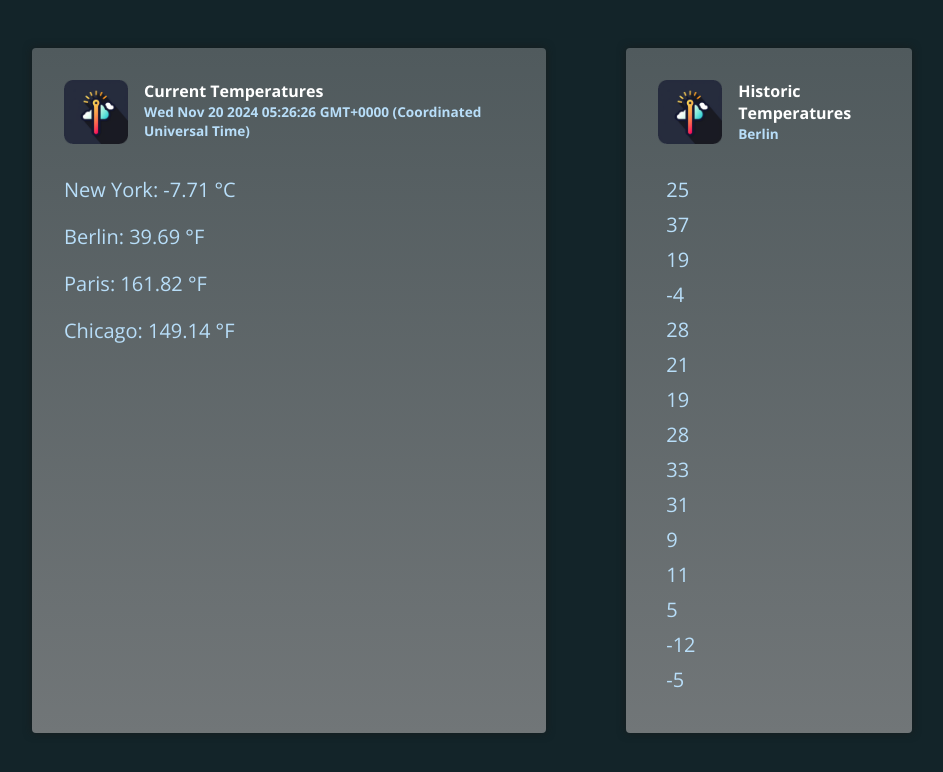
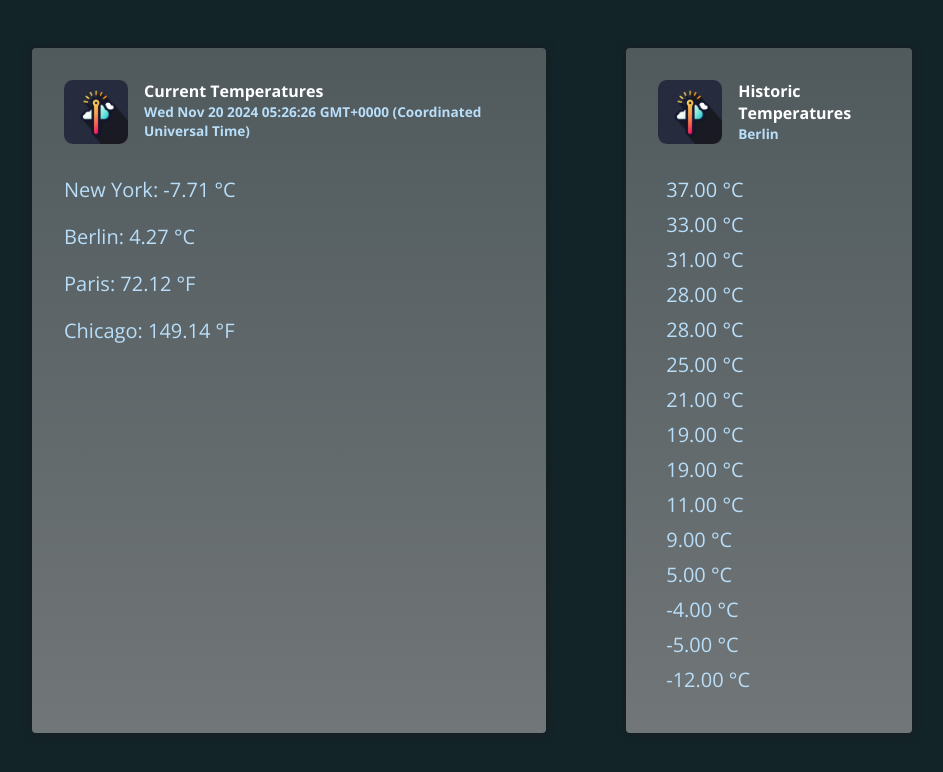
Before and after one commit to Saipavan1612/angular-pipes, an Angular app: page / in a window 1280 px wide. Shown: the top 772 px of the page, without its empty margins (168-1111 px from the left). Built offline with nearby package versions, Linux system fonts and the light colour scheme.

Commit message:
sort pipe

```diff
--- a/src/app/app.component.html
+++ b/src/app/app.component.html
@@ -8,8 +8,8 @@
         </div>
       </header>
       <p>New York: {{ currentTemperaturs.newYork | temp:'fah':'cel'}}</p>
-      <p>Berlin: {{ currentTemperaturs.berlin | temp:'cel':'fah'}}</p>
-      <p>Paris: {{ currentTemperaturs.paris | temp:'cel':'fah'}}</p>
+      <p>Berlin: {{ currentTemperaturs.berlin | temp:'cel'}}</p>
+      <p>Paris: {{ currentTemperaturs.paris | temp:'fah'}}</p>
       <p>Chicago: {{ currentTemperaturs.chicago | temp:'cel':'fah' }}</p>
     </article>
 
@@ -22,8 +22,8 @@
         </div>
       </header>
       <ul>
-        @for (temperature of historicTemperatures; track temperature) {
-        <li (click)="onReset($index)">{{ temperature }}</li>
+        @for (temperature of historicTemperatures | sort:'desc' ; track temperature) {
+        <li (click)="onReset($index)">{{ temperature | temp:'cel'}}</li>
         }
       </ul>
     </article>
--- a/src/app/app.component.ts
+++ b/src/app/app.component.ts
@@ -1,12 +1,13 @@
 import { Component } from '@angular/core';
 import { TemperaturePipe } from './temperature.pipe';
 import { DecimalPipe } from '@angular/common';
+import { SortPipe } from './sort.pipe';
 
 @Component({
   selector: 'app-root',
   standalone: true,
   templateUrl: './app.component.html',
-  imports: [TemperaturePipe, DecimalPipe]
+  imports: [TemperaturePipe, DecimalPipe, SortPipe]
 })
 export class AppComponent {
   currentDate = new Date();
--- /dev/null
+++ b/src/app/sort.pipe.ts
@@ -0,0 +1,21 @@
+import { Pipe, PipeTransform } from '@angular/core';
+
+@Pipe({
+  name: 'sort',
+  standalone: true
+})
+export class SortPipe implements PipeTransform {
+
+  transform(value: number[] | string[], direction: 'asc' | 'desc' = 'asc'): any {
+    const sorted = [...value];
+    sorted.sort((a, b) => {
+      if(direction === 'asc') {
+        return a > b ? 1 : -1;
+      } else {
+        return a > b ? -1 : 1;
+      }
+    });
+    return sorted;
+  }
+
+}
```
